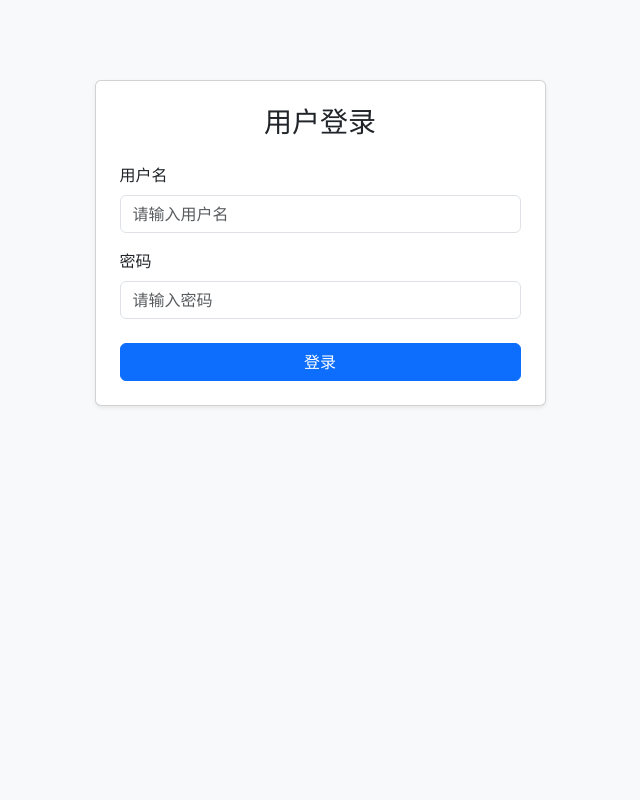
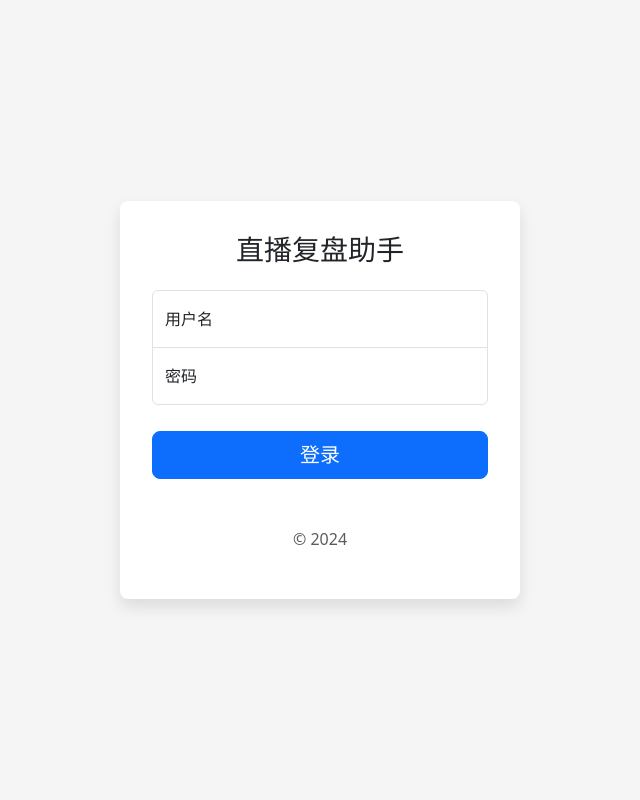
Before and after one commit to llllym-7/douyin-reporter, a Flask app: page /login in a window 1280 px wide. Shown: the whole page, without its empty margins (320-960 px from the left). Run offline with Flask 3, Linux system fonts and the light colour scheme; some libraries are stand-ins or nearby versions.

Commit message:
Design: Update and redesign login page

```diff
--- a/app.py
+++ b/app.py
@@ -1,4 +1,4 @@
-# app.py (最终云端部署版本 - 带启动时自动初始化功能)
+# app.py (最终修复版 - 修复了初始化逻辑)
 
 import os
 import json
@@ -25,9 +25,6 @@ import boto3
 from botocore.exceptions import NoCredentialsError
 
 from a_ocr_config import LLM_CONFIG, JSON_PROMPT, IMAGE_1_CONFIG, IMAGE_2_CONFIG, IMAGE_3_CONFIG, IMAGE_4_CONFIG, HISTORICAL_METRICS
-
-# --- 调试开关 ---
-DEBUG_MODE_SKIP_OCR = False
 
 # --- App & DB & LoginManager 初始化 ---
 app = Flask(__name__)
@@ -58,6 +55,7 @@ try:
 except Exception as e:
     print(f"!!! 严重错误：初始化 OpenAI 客户端失败: {e}"); client = None
 
+# ... (所有模型定义、辅助函数、路由函数都保持不变) ...
 # --- 数据库模型 (保持不变) ---
 class User(UserMixin, db.Model):
     id = db.Column(db.Integer, primary_key=True)
@@ -211,50 +209,45 @@ def daily_review():
 @app.route('/historical_trends')
 @login_required
 def historical_trends():
-    all_data = LiveData.query.order_by(LiveData.live_date.asc(), Live_start_time.asc()).all()
+    all_data = LiveData.query.order_by(LiveData.live_date.asc(), LiveData.live_start_time.asc()).all()
     raw_info_list = [{'date': d.live_date.strftime('%Y-%m-%d'), 'time': d.live_start_time} for d in all_data]
     chart_data = {'labels': [f'{d.live_date.strftime("%m-%d")} {d.live_start_time}' for d in all_data], 'raw_info': raw_info_list}
     for metric_key in HISTORICAL_METRICS.keys(): chart_data[metric_key] = [getattr(d, metric_key, 0) for d in all_data]
     return render_template('historical_trends.html', chart_data=chart_data, metrics=HISTORICAL_METRICS)
 
-# --- 【核心修改】启动时自动初始化数据库的函数 ---
-def initialize_database():
-    with app.app_context():
-        # 使用 SQLAlchemy 的 inspect 功能来检查 'user' 表是否存在
-        inspector = sa_inspect(db.engine)
-        if not inspector.has_table(User.__tablename__):
-            print("数据库或 User 表不存在，正在创建所有表...")
-            db.create_all()
-            print("数据库表创建完毕。")
+# --- 【核心修改】将初始化逻辑移到全局作用域 ---
+# 这个 with app.app_context() 块内的代码，在应用被 Gunicorn 导入时就会执行。
+with app.app_context():
+    # 使用 SQLAlchemy 的 inspect 功能来检查 'user' 表是否存在
+    inspector = sa_inspect(db.engine)
+    if not inspector.has_table(User.__tablename__):
+        print("数据库或 User 表不存在，正在创建所有表...")
+        db.create_all()
+        print("数据库表创建完毕。")
 
-            # 从环境变量中获取管理员信息，如果不存在则使用默认值
-            admin_username = os.environ.get('ADMIN_USERNAME', 'admin')
-            admin_password = os.environ.get('ADMIN_PASSWORD', 'default_password_123')
+        # 从环境变量中获取管理员信息，如果不存在则使用默认值
+        admin_username = os.environ.get('ADMIN_USERNAME', 'admin')
+        admin_password = os.environ.get('ADMIN_PASSWORD', 'default_password_123')
 
-            # 检查管理员用户是否已存在 (理论上第一次肯定不存在)
-            admin_user = User.query.filter_by(username=admin_username).first()
-            if not admin_user:
-                print(f"创建初始管理员用户: {admin_username}...")
-                new_admin = User(
-                    username=admin_username,
-                    password_hash=generate_password_hash(admin_password, method='pbkdf2:sha256'),
-                    role='admin'
-                )
-                db.session.add(new_admin)
-                db.session.commit()
-                print(f"管理员 '{admin_username}' 创建成功。")
-            else:
-                 print(f"管理员用户 '{admin_username}' 已存在，跳过创建。")
+        # 检查管理员用户是否已存在 (理论上第一次肯定不存在)
+        admin_user = User.query.filter_by(username=admin_username).first()
+        if not admin_user:
+            print(f"创建初始管理员用户: {admin_username}...")
+            new_admin = User(
+                username=admin_username,
+                password_hash=generate_password_hash(admin_password, method='pbkdf2:sha256'),
+                role='admin'
+            )
+            db.session.add(new_admin)
+            db.session.commit()
+            print(f"管理员 '{admin_username}' 创建成功。")
         else:
-            print("数据库表已存在，跳过初始化。")
+             print(f"管理员用户 '{admin_username}' 已存在，跳过创建。")
+    else:
+        print("数据库表已存在，跳过初始化。")
 
-# --- 应用程序启动入口 ---
+
+# --- 应用程序启动入口 (只用于本地开发) ---
 if __name__ == '__main__':
-    # 在应用启动时调用初始化函数
-    initialize_database()
-
-    # 启动 Web 服务器
-    # 在生产环境(Render)，Gunicorn会直接调用app，不会运行这里的app.run
-    # 在本地开发环境，我们会运行这里的app.run
-    if not IS_PRODUCTION:
-        app.run(debug=True, host='0.0.0.0')
+    # 在本地开发时，我们不再需要在启动时调用初始化，因为全局代码块已经处理了
+    app.run(debug=True, host='0.0.0.0')
--- a/templates/login.html
+++ b/templates/login.html
@@ -1,12 +1,53 @@
-{% extends "base_minimal.html" %}
-
-{% block title %}登录{% endblock %}
-
-{% block content %}
-
-<div class="row justify-content-center">
-    <div class="col-md-6 col-lg-5" style="margin-top: 10vh;">
-        {# 在这里单独添加消息提示块 #}
+<!doctype html>
+<html lang="zh-CN">
+<head>
+    <meta charset="utf-8">
+    <meta name="viewport" content="width=device-width, initial-scale=1">
+    <title>登录 - 抖音直播复盘助手</title>
+    <!-- 使用我们本地的 Bootstrap CSS -->
+    <link href="{{ url_for('static', filename='css/bootstrap.min.css') }}" rel="stylesheet">
+    <style>
+        /* 让整个页面高度为100%，并设置一个浅灰色背景 */
+        html, body {
+            height: 100%;
+        }
+        body {
+            display: flex;
+            align-items: center; /* 垂直居中 */
+            justify-content: center; /* 水平居中 */
+            background-color: #f5f5f5;
+        }
+        /* 定义登录表单的样式 */
+        .form-signin {
+            width: 100%;
+            max-width: 400px;
+            padding: 2rem;
+            background-color: #fff;
+            border-radius: 0.5rem;
+            box-shadow: 0 0.5rem 1rem rgba(0, 0, 0, 0.1);
+        }
+        .form-signin .form-floating:focus-within {
+            z-index: 2;
+        }
+        .form-signin input[type="text"] {
+            margin-bottom: -1px;
+            border-bottom-right-radius: 0;
+            border-bottom-left-radius: 0;
+        }
+        .form-signin input[type="password"] {
+            margin-bottom: 10px;
+            border-top-left-radius: 0;
+            border-top-right-radius: 0;
+        }
+        .app-title {
+            font-size: 1.75rem;
+            font-weight: 500;
+        }
+    </style>
+</head>
+<body class="text-center">
+    <main class="form-signin">
+        <!-- 显示任何闪现消息，例如 "登录失败" -->
         {% with messages = get_flashed_messages(with_categories=true) %}
             {% if messages %}
                 {% for category, message in messages %}
@@ -18,26 +59,24 @@
             {% endif %}
         {% endwith %}
 
-        <div class="card shadow-sm">
-            <div class="card-body p-4">
-                <h3 class="card-title text-center mb-4">用户登录</h3>
-                <form method="POST" action="{{ url_for('login') }}">
+        <form action="{{ url_for('login') }}" method="post" novalidate>
             {{ form.hidden_tag() }}
-                    <div class="mb-3">
-                        {{ form.username.label(class="form-label") }}
-                        {{ form.username(class="form-control", placeholder="请输入用户名") }}
+            <h1 class="h3 mb-4 fw-normal app-title">直播复盘助手</h1>
+
+            <div class="form-floating">
+                {{ form.username(class="form-control", placeholder="用户名") }}
+                {{ form.username.label }}
             </div>
-                    <div class="mb-3">
-                        {{ form.password.label(class="form-label") }}
-                        {{ form.password(class="form-control", placeholder="请输入密码") }}
-                    </div>
-                    <div class="d-grid mt-4">
-                       {{ form.submit(class="btn btn-primary") }}
-                    </div>
-                </form>
-            </div>
-        </div>
-    </div>
+            <div class="form-floating">
+                {{ form.password(class="form-control", placeholder="密码", type="password") }}
+                {{ form.password.label }}
             </div>
 
-{% endblock %}
+            {{ form.submit(class="w-100 btn btn-lg btn-primary mt-3") }}
+            <p class="mt-5 mb-3 text-muted">© 2024</p>
+        </form>
+    </main>
+    <!-- 使用我们本地的 Bootstrap JS -->
+    <script src="{{ url_for('static', filename='js/bootstrap.bundle.min.js') }}"></script>
+</body>
+</html>
```
Lines whose indentation alone changed are shown as unchanged.
